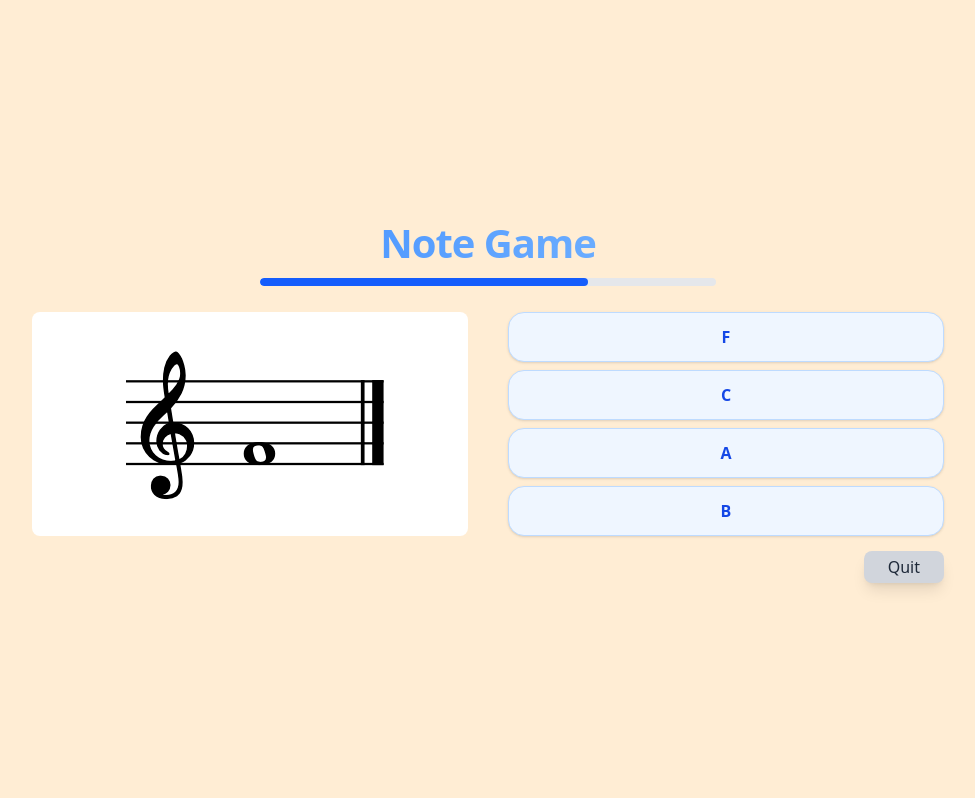
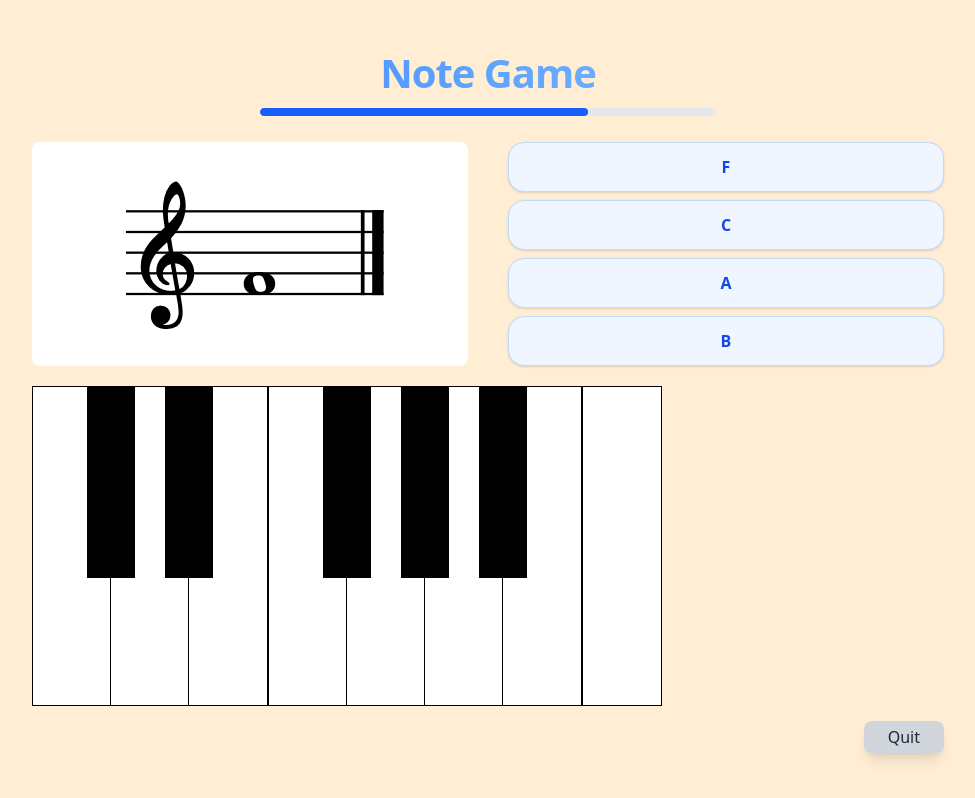
Before and after one commit to ConForza/Note-game, a React (Vite) app: page / in a window 1280 px wide. Both pictures are taken after a click on the button "Start". Shown: the whole page, without its empty margins (152-1127 px from the left). Built offline with nearby package versions, Linux system fonts and the light colour scheme.

Commit message:
Refactor note game data and helper logic, add keyboard

```diff
--- /dev/null
+++ b/src/components/Keyboard.jsx
@@ -0,0 +1,19 @@
+export default function Keyboard() {
+  return (
+    <div className="flex">
+      <div className="piano-keys white-key"></div>
+      <div className="piano-keys black-key"></div>
+      <div className="piano-keys white-key"></div>
+      <div className="piano-keys black-key"></div>
+      <div className="piano-keys white-key"></div>
+      <div className="piano-keys white-key"></div>
+      <div className="piano-keys black-key"></div>
+      <div className="piano-keys white-key"></div>
+      <div className="piano-keys black-key"></div>
+      <div className="piano-keys white-key"></div>
+      <div className="piano-keys black-key"></div>
+      <div className="piano-keys white-key"></div>
+      <div className="piano-keys white-key"></div>
+    </div>
+  );
+}
--- a/src/components/Quiz.jsx
+++ b/src/components/Quiz.jsx
@@ -1,5 +1,6 @@
 import Notename from "./Notename";
 import QuestionTimer from "./QuestionTimer";
+import Keyboard from "./Keyboard";
 
 export default function Quiz({
   answerOptions,
@@ -42,6 +43,7 @@ export default function Quiz({
           </ul>
         </div>
       </div>
+      <Keyboard />
     </div>
   );
 }
--- a/src/components/QuizPage.jsx
+++ b/src/components/QuizPage.jsx
@@ -1,19 +1,11 @@
 import { useState, useEffect, useCallback, useRef } from "react";
 import Quiz from "./Quiz";
 import Gameover from "./Gameover";
-import { NOTES } from "../Notes";
+import { NOTES } from "../data/notes";
 import RestartBtn from "./RestartBtn";
+import shuffleItems from "../utils/gameLogic";
 
 const LETTERS = ["A", "B", "C", "D", "E", "F", "G"];
-
-function noteShuffler(notes) {
-  let shuffledNotes = notes
-    .map((note) => ({ note, sort: Math.random() }))
-    .sort((a, b) => a.sort - b.sort)
-    .map(({ note }) => note);
-
-  return shuffledNotes;
-}
 
 function QuizPage({
   noteSettings,
@@ -48,24 +40,24 @@ function QuizPage({
     } else {
       if (noteSettings.difficulty === "1") {
         finalNotes = noteList.filter(
-          (note) => note.type === noteSettings.mode && note.difficulty === "1"
+          (note) => note.type === noteSettings.mode && note.difficulty === "1",
         );
       } else {
         finalNotes = noteList.filter((note) => note.type === noteSettings.mode);
       }
     }
 
-    const shuffledNoteList = noteShuffler(finalNotes);
+    const shuffledNoteList = shuffleItems(finalNotes);
     const selectedNote = shuffledNoteList[0];
     setChosenNote(selectedNote);
     const remainingLetters = LETTERS.filter(
-      (letter) => letter != selectedNote.name
+      (letter) => letter != selectedNote.name,
     ).slice(0, 3);
-    let shuffledLetters = noteShuffler([
+    let shuffledLetters = shuffleItems([
       ...remainingLetters,
       selectedNote.name,
     ]);
-    setAnswerOptions(noteShuffler(shuffledLetters));
+    setAnswerOptions(shuffleItems(shuffledLetters));
     if (finalNotes.length > 1) {
       setNoteList(finalNotes.filter((note) => note.id != selectedNote.id));
     } else {
@@ -77,7 +69,7 @@ function QuizPage({
     const answerTime = Date.now() - startTime;
     let isAnswerCorrect = null;
     const correctAnswerIndex = answerOptions.findIndex(
-      (noteName) => noteName === chosenNote.name
+      (noteName) => noteName === chosenNote.name,
     );
     if (e === null) {
       setButtonState((prevState) => ({
@@ -162,7 +154,7 @@ function QuizPage({
     const noOfQuestions = parseInt(noteSettings.noOfQuestions);
     const sumResponse = responseTimes.reduce(
       (total, current) => total + (timeLimit - current),
-      0
+      0,
     );
     const avgResponse =
       (sumResponse / (noOfQuestions * timeLimit)) * timeMultiplier;
--- a/src/components/ResetDialog.jsx
+++ b/src/components/ResetDialog.jsx
@@ -19,7 +19,7 @@ function ResetDialog({
         className={`relative z-50 ${noteSettings.isDarkMode ? "dark" : ""}`}
       >
         <div className="fixed inset-0 flex w-screen items-center justify-center p-4">
-          <DialogPanel className="max-w-lg space-y-4 border bg-orange-100 dark:bg-neutral-900 text-gray-900 dark:text-neutral-100 p-12">
+          <DialogPanel className="max-w-lg space-y-4 border rounded-lg bg-orange-100 dark:bg-neutral-900 text-gray-900 dark:text-neutral-100 p-12">
             <DialogTitle className="font-bold">Reset Scores</DialogTitle>
             <Description>
               This will reset your High Score. Do you want to continue?
--- a/src/index.css
+++ b/src/index.css
@@ -64,6 +64,28 @@ footer {
   text-align: center;
 }
 
+.white-key {
+  background-color: white;
+  height: 20rem;
+  width: 5rem;
+  border: 1px solid black;
+  position: relative;
+  z-index: 1;
+}
+
+.black-key {
+  background-color: black;
+  height: 12rem;
+  width: 3rem;
+  z-index: 2;
+  margin: 0 -25px 0 -25px;
+}
+
+.piano-keys {
+  position: relative;
+  cursor: pointer;
+}
+
 @media (orientation: landscape) {
   .question-div {
     flex-direction: row;
--- /dev/null
+++ b/src/utils/gameLogic.js
@@ -0,0 +1,10 @@
+function shuffleItems(items) {
+  let shuffledItems = items
+    .map((item) => ({ item, sort: Math.random() }))
+    .sort((a, b) => a.sort - b.sort)
+    .map(({ item }) => item);
+
+  return shuffledItems;
+}
+
+export default shuffleItems;
```
Also changed, not shown: src/data/notes.js (renamed from src/Notes.js).
